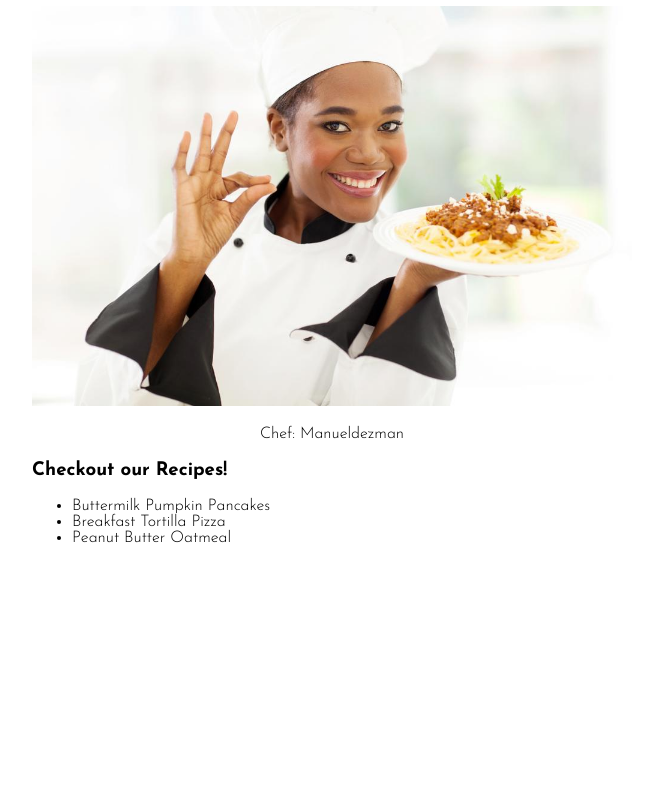
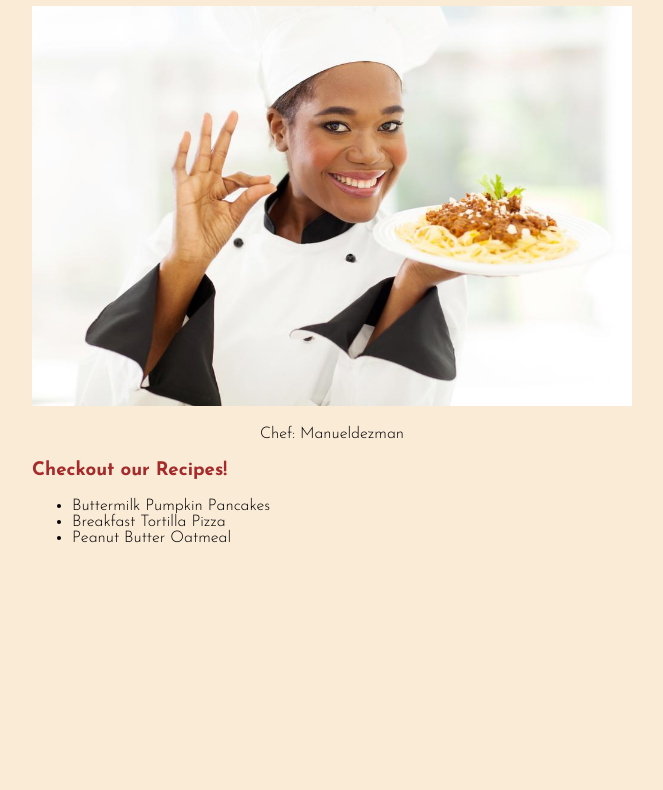
Before and after one commit to manueldezman/odin-recipes, a plain HTML site: page index.html in a window 1280 px wide. Shown: the part 69-859 px from the top of the page, without its empty margins (308-971 px from the left). Drawn offline with Linux system fonts and the light colour scheme; a web font is replaced by a local one.

Commit message:
change background and header colors of all pages

```diff
--- a/recipes/recipe.css
+++ b/recipes/recipe.css
@@ -17,7 +17,6 @@
     width: 600px;
     height: 400px;
     object-fit: contain;
-
 }
 .image-caption {
     text-align: center;
@@ -33,4 +32,8 @@ body {
     font-optical-sizing: auto;
     font-weight: 300;
     font-style: normal;
+    background-color: antiquewhite;
   }
+  h1, h3 {
+    color: brown
+  }
--- a/styles.css
+++ b/styles.css
@@ -44,4 +44,8 @@ body {
     font-optical-sizing: auto;
     font-weight: 300;
     font-style: normal;
+    background-color: antiquewhite;
   }
+  h1, h3 {
+    color: brown;
+  }
```
